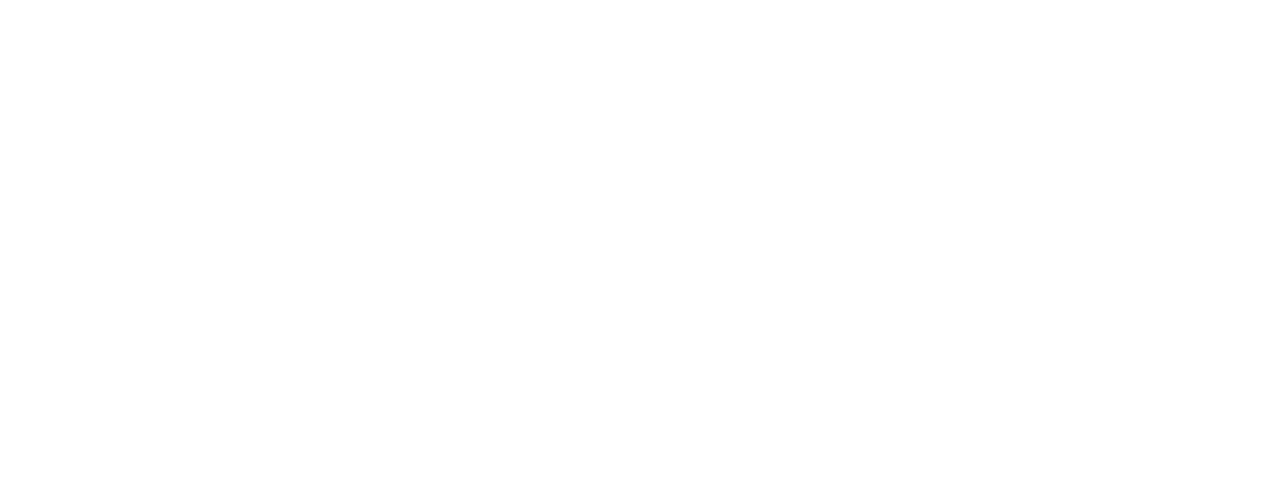
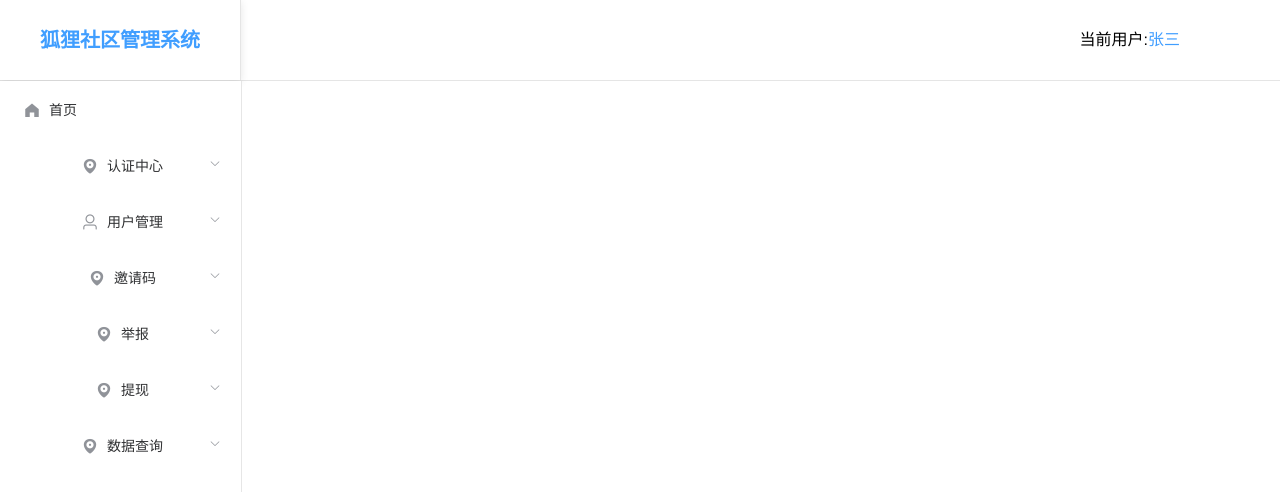
Before and after one commit to zizi00/fox-community-system, a Vue app: page /index in a window 1280 px wide. Shown: the top 492 px of the page. Built offline with nearby package versions, Linux system fonts and the light colour scheme.

Commit message:
增加左侧菜单栏

```diff
--- a/src/components/headNav.vue
+++ b/src/components/headNav.vue
@@ -4,7 +4,7 @@
             <p class="title">狐狸社区管理系统</p>
         </div>
         <div class="right">
-            <span class="title">当前用户</span><span class="username">张三</span>
+            <span class="title">当前用户:</span><span class="username">张三</span>
         </div>
     </div>
 </template>
@@ -16,7 +16,32 @@
 <style lang="less" scoped>
 .head-nav {
     width: 100%;
-    height: 120px;
-    border: 1px solid red;
+    height: 80px;
+    display: flex;
+    // box-shadow: 0 2px 8px 0 rgba(0, 0, 0, 0.1);
+    border-bottom: 1px solid rgba(0, 0, 0, 0.1);
+    .left {
+        width: 240px;
+        height: 100%;
+        border-right: 1px solid rgba(0, 0, 0, 0.1);
+        // border-bottom: 1px solid rgba(0, 0, 0, 0.1);
+        box-shadow: 0 2px 8px 0 rgba(0, 0, 0, 0.1);
+        .title {
+            text-align: center;
+            line-height: 80px;
+            color: #409EFF;
+            font-size: 20px;
+            font-weight: bold;
+        }
+    }
+    .right {
+        flex: 1;
+        text-align: right;
+        margin-right: 100px;
+        line-height: 80px;
+        .username {
+            color: #409EFF;
+        }
+    }
 }
 </style>
--- /dev/null
+++ b/src/components/leftMenu.vue
@@ -0,0 +1,142 @@
+<template>
+    <div class="left-menu">
+        <el-menu default-active="1-4-1" class="el-menu-vertical-demo" @open="handleOpen" @close="handleClose" :collapse="isCollapse">
+            <div v-for="(itemMenu,index) in menuList" :key = "index">
+                <div v-if="itemMenu.subMenuList">
+                     <el-submenu :index="itemMenu.index">
+                        <template slot="title">
+                        <i :class="itemMenu.icon"></i>
+                        <span slot="title">{{itemMenu.title}}</span>
+                        </template>
+                        <el-menu-item :index="itemSubMenu.subIndex" v-for="(itemSubMenu,index) in itemMenu.subMenuList" :key = "index">{{itemSubMenu.subTitle}}</el-menu-item>
+                    </el-submenu>
+                </div>
+                <div v-else>
+                    <el-menu-item :index="itemMenu.index">
+                        <i :class="itemMenu.icon"></i>
+                        <span slot="title">{{itemMenu.title}}</span>
+                    </el-menu-item>
+                </div>
+            </div>
+        </el-menu>
+    </div>
+</template>
+<script>
+export default {
+    name: "left-menu",
+    data () {
+        return {
+            isCollapse: false,
+            menuList: [
+                {
+                    title: "首页",
+                    icon: "el-icon-s-home",
+                    index: "1"
+                },
+                {
+                    title: "认证中心",
+                    icon: "el-icon-location",
+                    index: "2",
+                    subMenuList: [
+                        {
+                            subTitle: "女用户认证",
+                            subIndex: "2-1",
+                        },
+                        {
+                            subTitle: "男用户认证",
+                            subIndex: "2-2",
+                        }
+                    ]
+                },
+                {
+                    title: "用户管理",
+                    icon: "el-icon-user",
+                    index: "3",
+                    subMenuList: [
+                        {
+                            subTitle: "女用户管理",
+                            subIndex: "3-1",
+                        },
+                        {
+                            subTitle: "男用户管理",
+                            subIndex: "3-2",
+                        }
+                    ]
+                },
+                {
+                    title: "邀请码",
+                    icon: "el-icon-location",
+                    index: "4",
+                    subMenuList: [
+                        {
+                            subTitle: "邀请码管理",
+                            subIndex: "4-1",
+                        }
+                    ]
+                },
+                {
+                    title: "举报",
+                    icon: "el-icon-location",
+                    index: "5",
+                    subMenuList: [
+                        {
+                            subTitle: "举报",
+                            subIndex: "5-1",
+                        }
+                    ]
+                },
+                {
+                    title: "提现",
+                    icon: "el-icon-location",
+                    index: "6",
+                    subMenuList: [
+                        {
+                            subTitle: "用户提现",
+                            subIndex: "6-1",
+                        }
+                    ]
+                },
+                {
+                    title: "数据查询",
+                    icon: "el-icon-location",
+                    index: "7",
+                    subMenuList: [
+                        {
+                            subTitle: "资金流水",
+                            subIndex: "7-1",
+                        },
+                        {
+                            subTitle: "充值记录",
+                            subIndex: "7-2",
+                        }
+                    ]
+                },
+            ]
+        }
+    },
+    methods: {
+        handleOpen() {
+
+        },
+        handleClose() {
+
+        }
+    }
+}
+</script>
+<style lang="less" scoped>
+.left-menu {
+    height: 100%;
+    overflow: auto;
+    .el-menu-vertical-demo:not(.el-menu--collapse) {
+        // width: 100%;
+        height: 100%;
+    }
+    .el-menu-item {
+        text-align: left;
+    }
+    .el-submenu__title {
+        text-align: left;
+    }
+}
+</style>
--- a/src/router/index.js
+++ b/src/router/index.js
@@ -1,14 +1,14 @@
 import Vue from "vue";
 import VueRouter from "vue-router";
-import Home from "../views/Home.vue";
+// import Home from "../views/Home.vue";
+import Index from "../views/index.vue";
 
 Vue.use(VueRouter);
 
 const routes = [
   {
     path: "/",
-    name: "Home",
-    component: Home
+    redirect: '/index',
   },
   {
     path: "/login",
@@ -17,6 +17,12 @@
           component: () =>
           import ( /* webpackChunkName: "page" */ '@/views/Login/login'),
   },
+  { path: '/index',
+     name: 'index',
+    //  redirect: '/home',
+     component: Index,
+     children:[]
+  }
 ];
 
 const router = new VueRouter({
--- /dev/null
+++ b/src/views/index.vue
@@ -0,0 +1,54 @@
+<template>
+    <div class="index">
+        <HeadNav></HeadNav>
+        <div class="left-container">
+            <LeftMenu></LeftMenu>
+        </div>
+        <div class="right-container">
+            <!-- 顶部标签卡 -->
+            <!-- <Tags></Tags> -->
+            <router-view></router-view>
+        </div>
+    </div>
+</template>
+<script>
+import HeadNav from '../components/headNav'
+import LeftMenu from '../components/leftMenu'
+export default {
+    name: "index",
+    data () {
+        return {
+
+        }
+    },
+    components: {
+        HeadNav,
+        LeftMenu
+    }
+}
+</script>
+<style lang="less" scoped>
+.index {
+    width: 100%;
+    height: 100%;
+    overflow: hidden;
+    .left-container {
+        width: 242px;
+        height: calc(100% - 80px);
+        .el-menu-vertical-demo:not(.el-menu--collapse) {
+            width: 200px;
+            height: 100%;
+        }
+    }
+    .right-container {
+        // position: relative;
+        // top: 0;
+        // left: 240px;
+        // width: calc(100% - 240px);
+        width: calc(100% - 120px);
+        height: calc(100% - 80px);
+        overflow: auto;
+        // padding: 20px;
+    }
+}
+</style>
```
